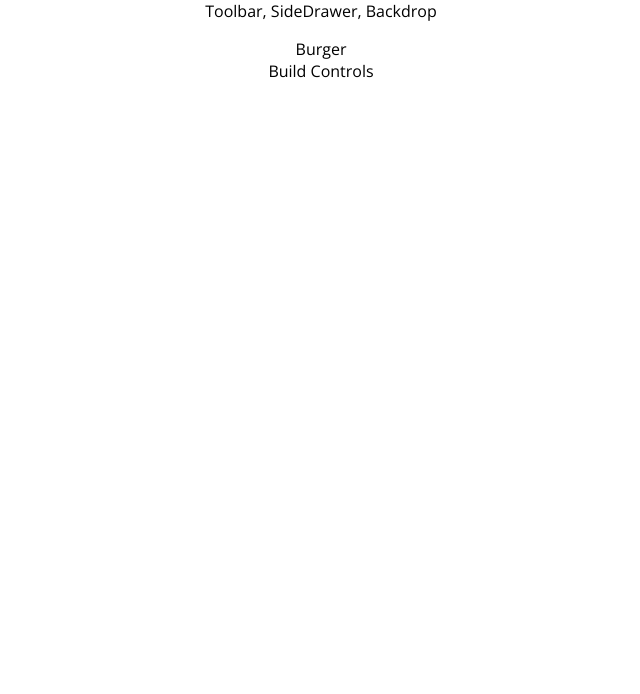
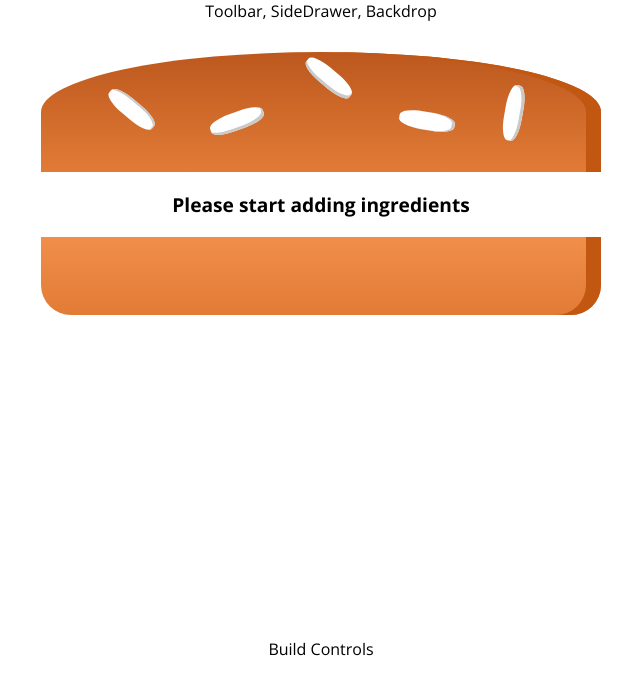
Before and after one commit to kentOneR/burger-app, a React app: page / in a window 1280 px wide. Shown: the top 694 px of the page, without its empty margins (319-959 px from the left). Built offline with nearby package versions, Linux system fonts and the light colour scheme.

Commit message:
add ingredients and controls components

```diff
--- a/src/components/Burger/Burger.js
+++ b/src/components/Burger/Burger.js
@@ -1,7 +1,29 @@
 import React from 'react';
+import './burger.scss';
+import BurgerIngredient from './BurgerIngredient/BurgerIngredient';
 
 const burger = (props) => {
+  let transformedIngredients = Object.keys(props.ingredients)
+    .map(igKey => {
+      return [...Array(props.ingredients[igKey])].map((_, i) => {
+        return <BurgerIngredient key={igKey + i} type={igKey} />
+      })
+    })
+  .reduce((arr, el) => {
+    return arr.concat(el)
+  }, []);
 
+  if (transformedIngredients.length === 0) {
+    transformedIngredients = <p>Please start adding ingredients</p>
+  }
+
+  return (
+    <div className="burger">
+      <BurgerIngredient type="bread-top" />
+      {transformedIngredients}
+      <BurgerIngredient type="bread-bottom" />
+    </div>
+  );
 }
 
 export default burger;
--- a/src/components/Burger/BurgerIngredient/BurgerIngredient.js
+++ b/src/components/Burger/BurgerIngredient/BurgerIngredient.js
@@ -1,15 +1,16 @@
 import React, {Component} from 'react';
+import './burger_ingredient.scss';
 import PropTypes from 'prop-types';
 
 class burgerIngredient extends Component {
-  redner() {
+  render() {
     let ingredient = null;
 
     switch (this.props.type) {
       case ('bread-bottom'):
         ingredient = <div className="burger-ingredient bread-bottom"></div>;
         break;
-      case ('bead-top'):
+      case ('bread-top'):
         ingredient = (
           <div className="burger-ingredient bread-top">
             <div className="seeds1"></div>
@@ -37,7 +38,7 @@ class burgerIngredient extends Component {
   }
 };
 
-burgerIngredient.PropTypes = {
+burgerIngredient.propTypes = {
   type: PropTypes.string.isRequired
 }
 
--- a/src/components/Burger/BurgerIngredient/burger_ingredient.scss
+++ b/src/components/Burger/BurgerIngredient/burger_ingredient.scss
@@ -18,7 +18,7 @@
         position: relative;
     }
 
-    &.seeds1 {
+    .seeds1 {
         width: 10%;
         height: 15%;
         position: absolute;
@@ -56,7 +56,7 @@
         }
     }
 
-    &.seeds2 {
+    .seeds2 {
         width: 10%;
         height: 15%;
         position: absolute;
--- /dev/null
+++ b/src/components/Burger/burger.scss
@@ -0,0 +1,23 @@
+.burger {
+    width: 100%;
+    margin: auto;
+    height: 250px;
+    overflow: scroll;
+    text-align: center;
+    font-weight: bold;
+    font-size: 1.2rem;
+}
+
+@media (min-width: 500px) and (min-height: 400px) {
+    .burger {
+        width: 350px;
+        height: 300px;
+    }
+}
+
+@media (min-width: 1000px) and (min-height: 700px) {
+    .burger {
+        width: 700px;
+        height: 600px;
+    }
+}
--- a/src/containers/BurgerBuilder/BurgerBuilder.js
+++ b/src/containers/BurgerBuilder/BurgerBuilder.js
@@ -1,11 +1,21 @@
 import React, {Component} from 'react';
 import Auxi from '../../hoc/Auxi';
+import Burger from '../../components/Burger/Burger';
 
 class BurgerBuilder extends Component {
+  state = {
+    ingredients: {
+      salad: 0,
+      bacon: 0,
+      cheese: 0,
+      meat: 0
+    }
+  }
+
   render() {
     return (
       <Auxi>
-                <div>Burger</div>
+        <Burger ingredients={this.state.ingredients} />
         <div>Build Controls</div>
       </Auxi>
     );
--- /dev/null
+++ b/src/style/_variables.scss
@@ -0,0 +1,6 @@
+// COLORS
+
+$color-black: #000;
+$color-white: #FFF;
+$color-grey: #CCC;
+$color-yellow: #CF8F2E;
```
Also changed, not shown: src/components/Burger/BuildControls/BuildControl/BuildControl.js (added, +12 -0 lines), src/components/Burger/BuildControls/BuildControl/build_control.scss (added, +60 -0 lines), src/components/Burger/BuildControls/BuildControls.js (added, +9 -0 lines), src/components/Burger/BuildControls/build_controls.scss (added, +12 -0 lines). Lines whose indentation alone changed are shown as unchanged.
